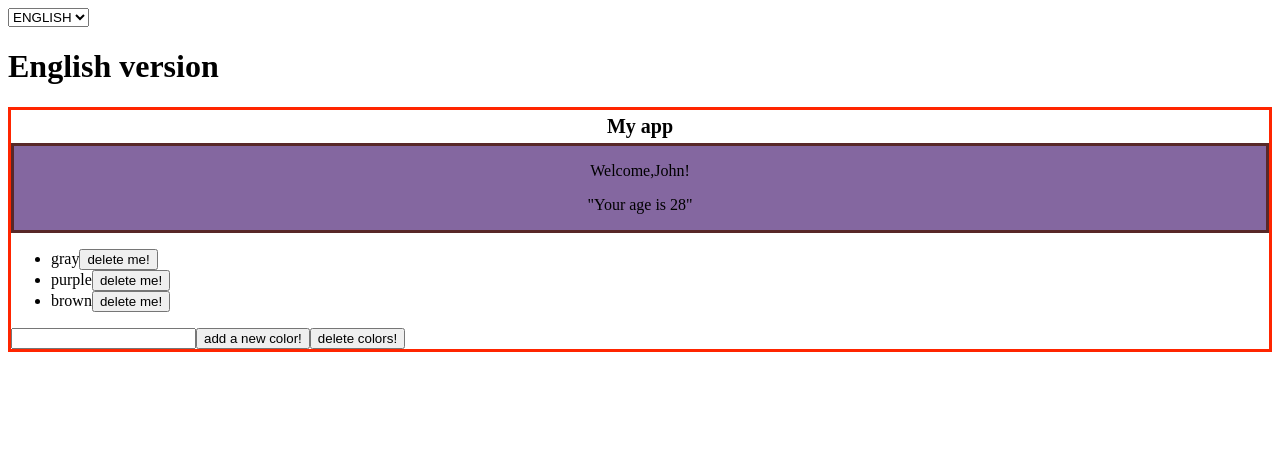
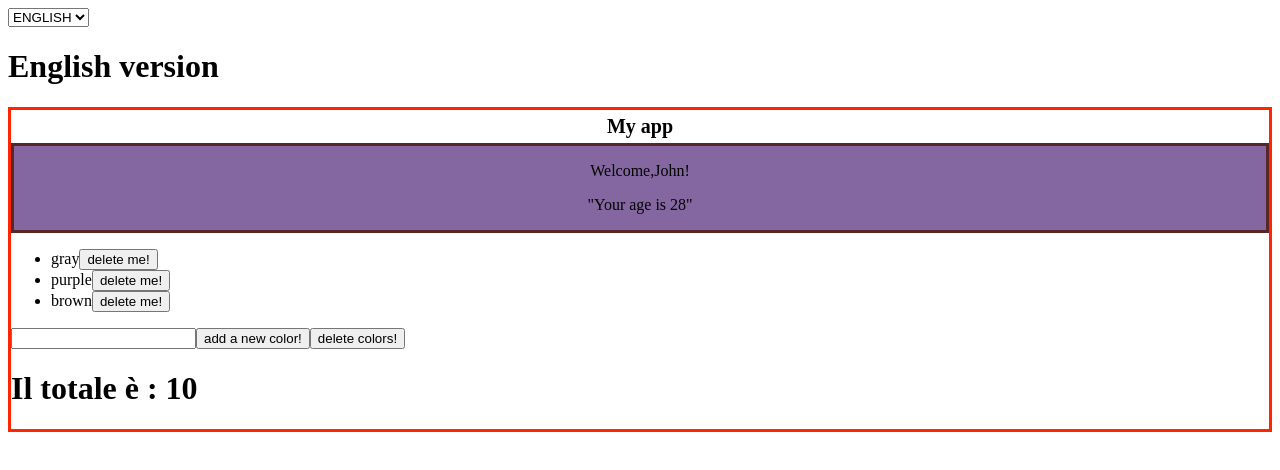
Before and after one commit to Meli357/REACT-exercises, a React (Create React App) app: page / in a window 1280 px wide. Shown: the top 470 px of the page. Built offline with nearby package versions, Linux system fonts and the light colour scheme.

Commit message:
add Sum function component

```diff
--- a/src/App.js
+++ b/src/App.js
@@ -10,6 +10,7 @@ import { UncontrolledLogin } from "./UncontrolledLogin";
 import { TodoList } from "./TodoList";
 import { Container } from "./Container";
 import { Language } from "./Language";
+import { Sum } from "./Sum";
 
 export class App extends React.Component{
     render(){
@@ -32,6 +33,7 @@ export class App extends React.Component{
                         delete me!</button></li>)}
                         </div>)}}>
                 </TodoList>
+                <Sum numbers={[1,2,3,4]} />
             </Container>
             </div>
         )
--- /dev/null
+++ b/src/Sum.js
@@ -0,0 +1,7 @@
+import React from "react";
+
+export function Sum({numbers}){
+    return(<h1>Il totale è : {numbers.reduce((initValue,currValue)=>
+        initValue + currValue, 0)}
+        </h1>)
+}
```
